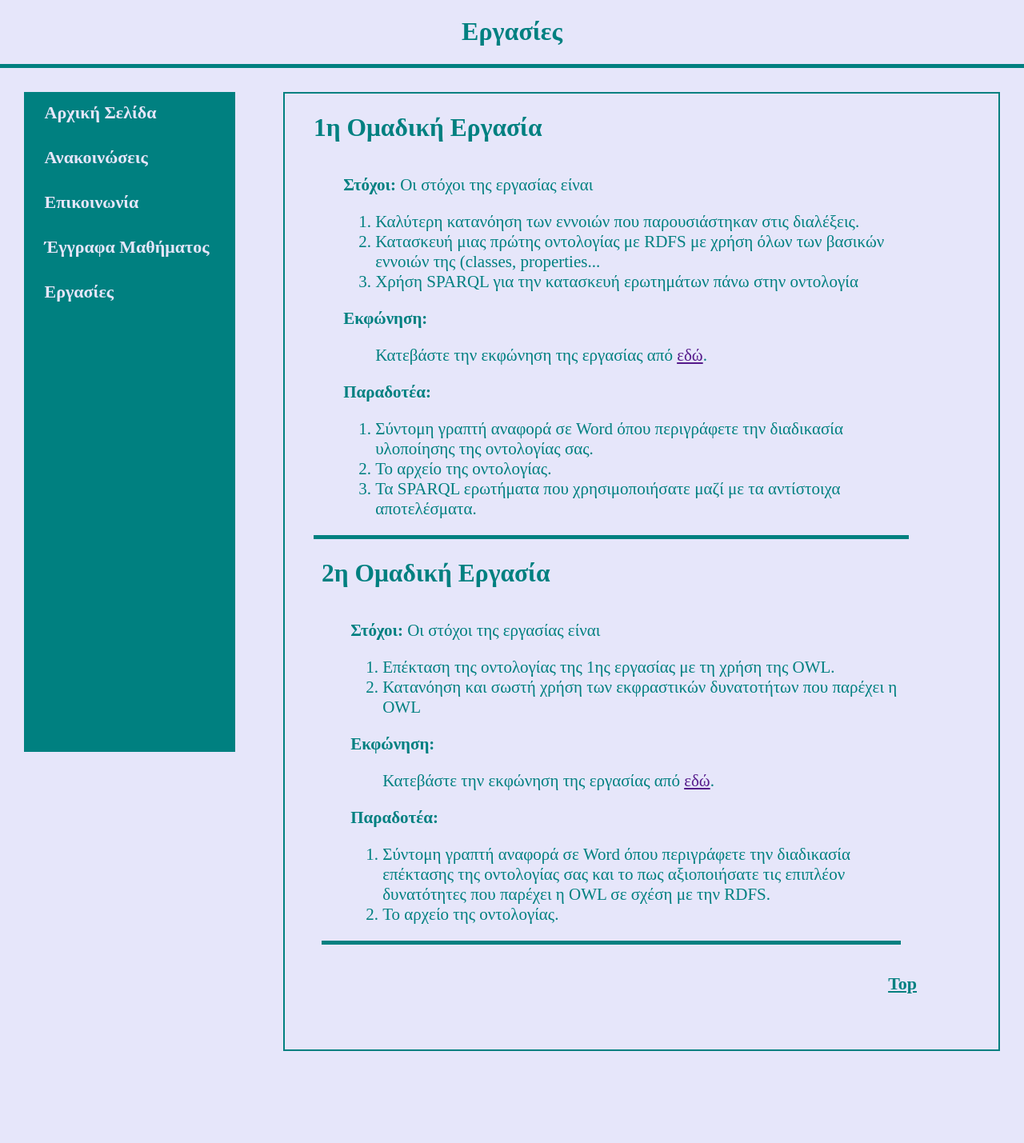
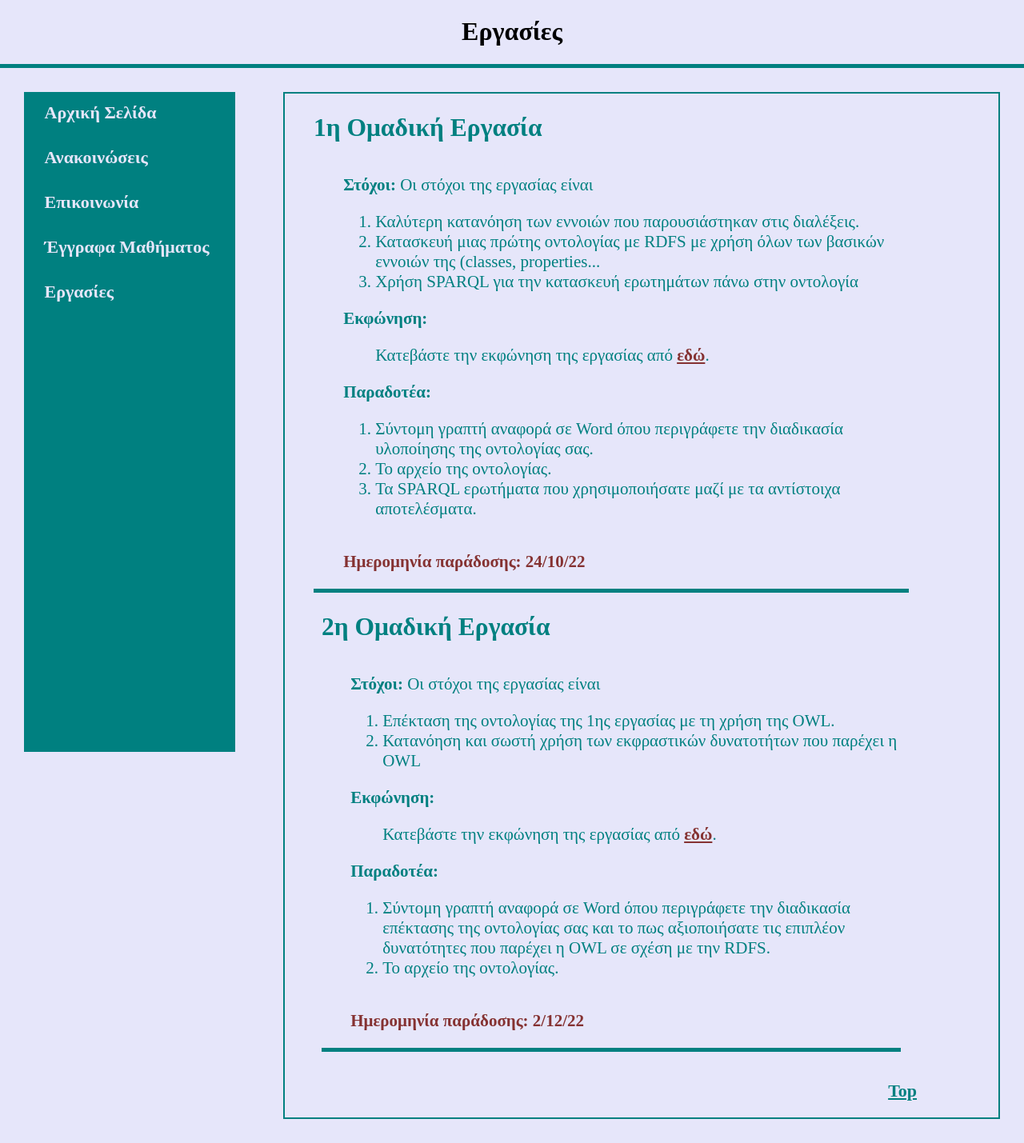
Before and after one commit to AndreasNbt/EPD_Project, a PHP site: page /homework.html in a window 1280 px wide. Shown: the whole page at 80% size. Before the commit the page ends 1314 px from the top, so only its background shows below. Run offline with PHP 8.4, Linux system fonts and the light colour scheme.

Commit message:
All pages complete

```diff
--- a/homework.html
+++ b/homework.html
@@ -41,7 +41,7 @@
 
                                 <p> <strong>Εκφώνηση:</strong> </p>
                                 <div>
-                                    <p class="m0 ml">    Κατεβάστε την εκφώνηση της εργασίας από <a href="" download="Project1.docx">εδώ</a>.</p>
+                                    <p class="m0 ml">    Κατεβάστε την εκφώνηση της εργασίας από <a class="important-text" href="" download="Project1.docx">εδώ</a>.</p>
                                 </div>
 
                                 <p> <strong>Παραδοτέα:</strong> </p>
@@ -53,6 +53,7 @@
                                     </ol>
                                 </div>
 
+                                <p class="important-text">Ημερομηνία παράδοσης: 24/10/22</p>
                             </div>
 
                 </div>
@@ -74,7 +75,7 @@
 
                             <p> <strong>Εκφώνηση:</strong> </p>
                             <div>
-                                <p class="m0 ml">    Κατεβάστε την εκφώνηση της εργασίας από <a href="" download="Project2.docx">εδώ</a>.</p>
+                                <p class="m0 ml">    Κατεβάστε την εκφώνηση της εργασίας από <a class="important-text" href="" download="Project2.docx">εδώ</a>.</p>
                             </div>
 
                             <p> <strong>Παραδοτέα:</strong> </p>
@@ -84,6 +85,8 @@
                                     <li>Το αρχείο της οντολογίας.</li>
                                 </ol>
                             </div>
+
+                            <p class="important-text">Ημερομηνία παράδοσης: 2/12/22</p>
 
                         </div>
                 </div>
--- a/styles.css
+++ b/styles.css
@@ -38,7 +38,6 @@ img {
 }
 
 .header {
-    color: teal;
     text-align: center;
     margin: 0;
     border-bottom: 5px solid teal;
@@ -46,10 +45,6 @@ img {
 
 .main {
     height: 100%;
-}
-
-.main-container {
-
 }
 
 .link-container {
@@ -171,3 +166,8 @@ img {
 .ml {
     margin-left: 40px;
 }
+
+.important-text {
+    color: rgb(133, 50, 50);
+    font-weight: bold;
+}
```
